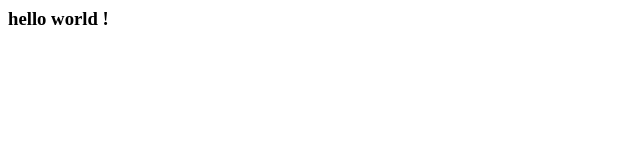
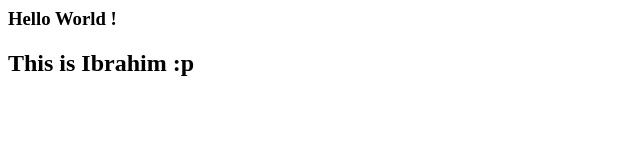
Before and after one commit to Ibrahim-Jallouli/gitPracticeRepo, a plain HTML site: page index.html in a window 1280 px wide. Shown: the whole page, without its empty margins (0-640 px from the left). Drawn offline with Linux system fonts and the light colour scheme.

Commit message:
adding salutation message

```diff
--- a/index.html
+++ b/index.html
@@ -1 +1,3 @@
-<h3>hello world !</h3>
+<h3>Hello World !</h3>
+
+<h2>This is Ibrahim :p</h2>
```
